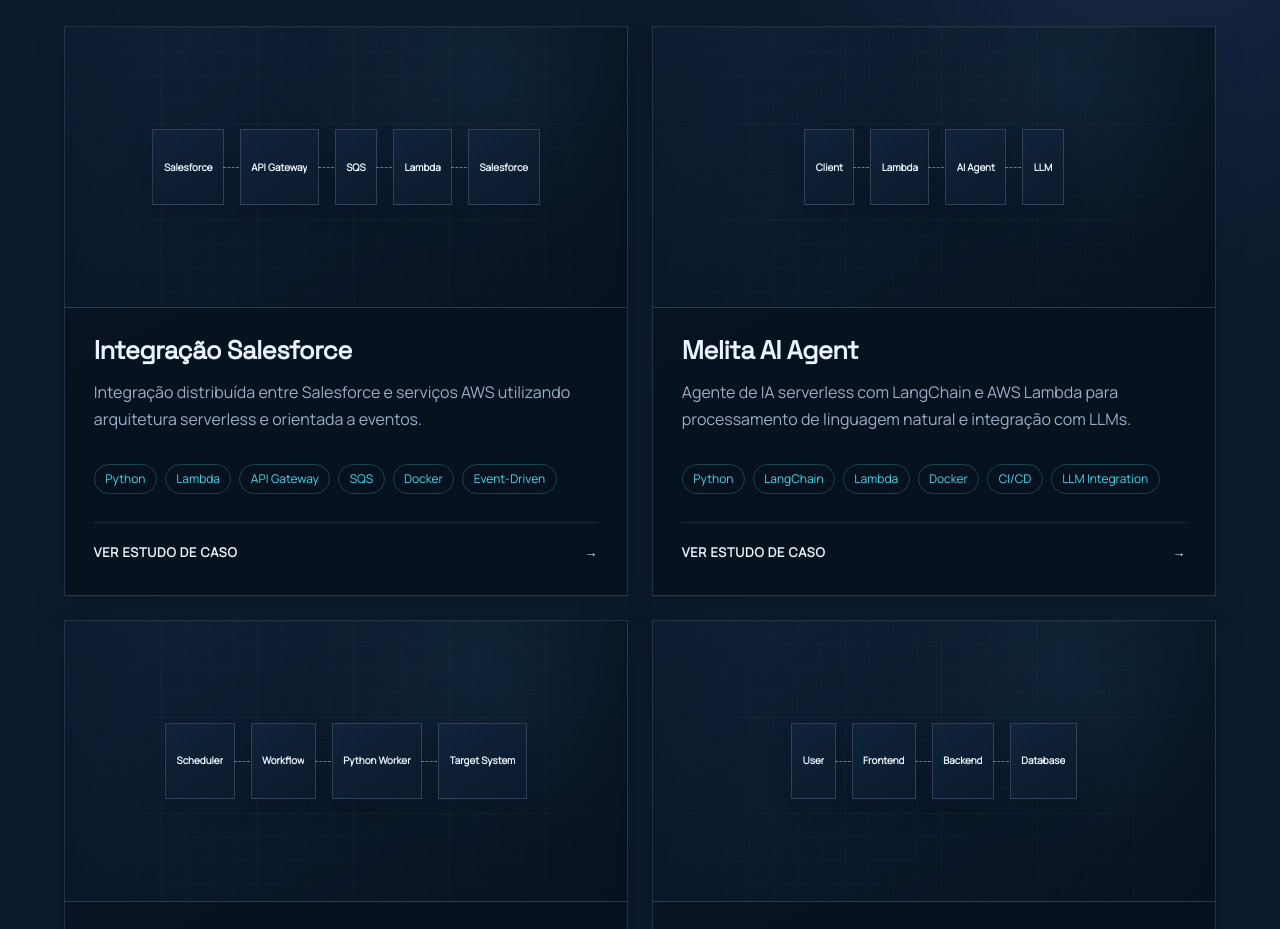
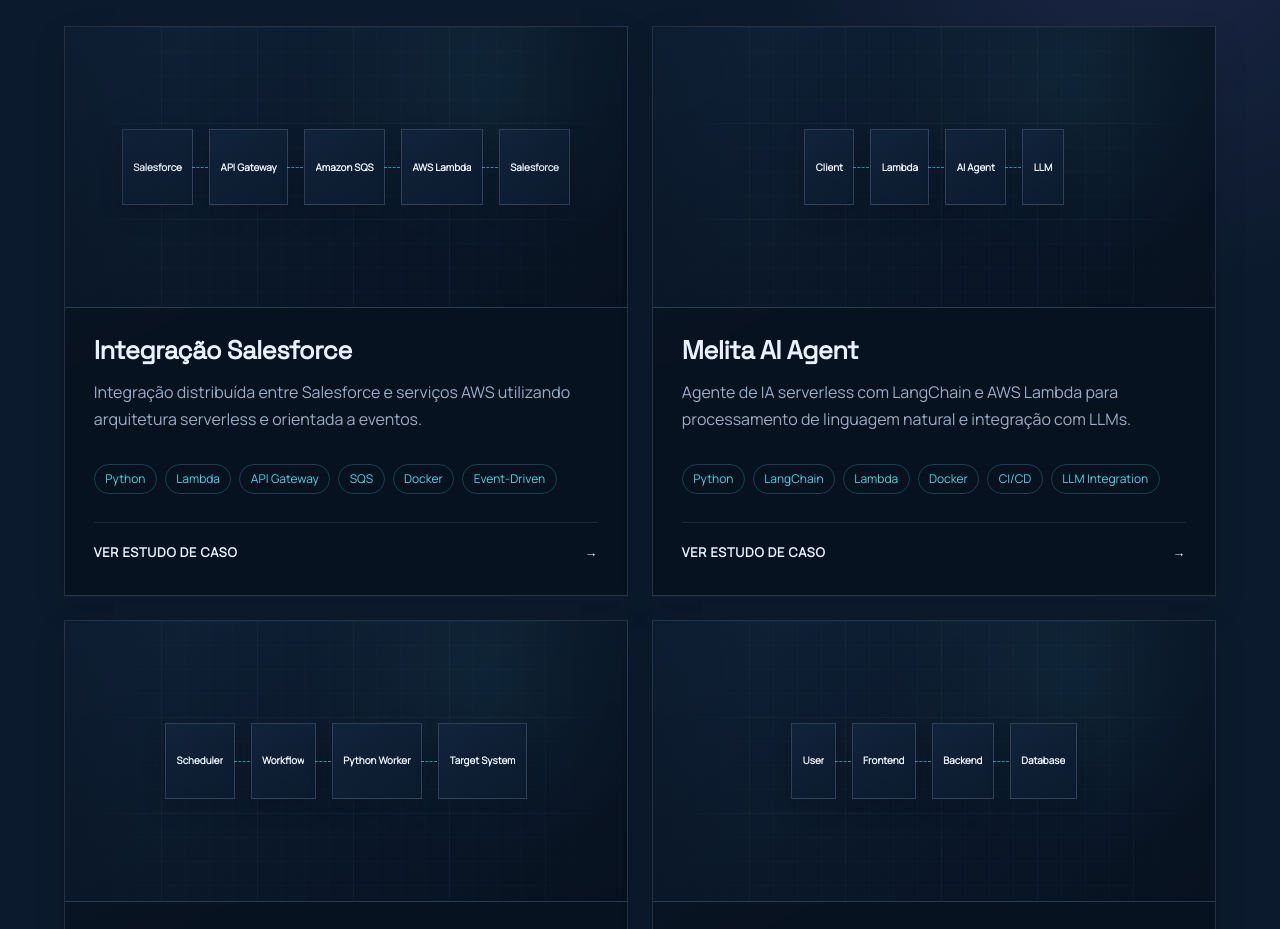
Before and after one commit to joaosalesdev/portfolio, a React (Vite) app: page / in a window 1280 px wide. Shown: the part 1820-2749 px from the top of the page. Built offline with nearby package versions, Linux system fonts and the light colour scheme.

Commit message:
feat(case-studies): improve section flow and request details

```diff
--- a/src/App.css
+++ b/src/App.css
@@ -1041,9 +1041,13 @@
   font-family: monospace;
 }
 
+.case-detail-list li strong {
+  color: var(--text);
+}
+
 .case-skills ul {
   display: grid;
-  grid-template-columns: repeat(2, minmax(0, 1fr));
+  grid-template-columns: repeat(3, minmax(0, 1fr));
   gap: 1px;
   margin: 0;
   padding: 1px;
--- a/src/components/CaseArchitectureDiagram.tsx
+++ b/src/components/CaseArchitectureDiagram.tsx
@@ -5,9 +5,9 @@
     <div className="case-architecture-diagram" role="img" aria-label={project.imageAlt}>
       <div className="case-diagram-grid" aria-hidden="true" />
       <ol>
-        {project.caseStudy.requestFlow.map((step) => (
-          <li key={step}>
-            <strong>{step}</strong>
+        {project.caseStudy.requestFlow.map((step, index) => (
+          <li key={`${step.name}-${index}`}>
+            <strong>{step.name}</strong>
           </li>
         ))}
       </ol>
--- a/src/components/ProjectCard.tsx
+++ b/src/components/ProjectCard.tsx
@@ -26,8 +26,8 @@
           <div className="project-flow-grid" aria-hidden="true" />
           <ol>
             {project.caseStudy.requestFlow.map((step, index) => (
-              <li key={`${step}-${index}`}>
-                <strong>{step}</strong>
+              <li key={`${step.name}-${index}`}>
+                <strong>{step.name}</strong>
               </li>
             ))}
           </ol>
--- a/src/content.ts
+++ b/src/content.ts
@@ -71,11 +71,12 @@
       solution: 'Solução',
       stack: 'Tecnologias',
       caseStudy: {
+        businessContext: 'Contexto do negócio',
         architectureImage: 'Visão do sistema',
         architecture: 'Arquitetura',
         responsibility: 'Minha responsabilidade',
         requestFlow: 'Fluxo da requisição',
-        decisions: 'Decisões técnicas',
+        decisions: 'Decisões arquiteturais',
         challenges: 'Principais desafios',
         results: 'Resultado',
         skills: 'Competências demonstradas',
@@ -90,13 +91,20 @@
           stack: ['Python', 'Lambda', 'API Gateway', 'SQS', 'Docker', 'Event-Driven'],
           imageAlt: 'Arquitetura serverless da integração Salesforce com serviços AWS',
           caseStudy: {
+            businessContext: 'A operação comercial dependia de informações distribuídas entre o Salesforce e serviços externos, tornando a sincronização dos dados essencial para manter os processos confiáveis e reduzir trabalho manual.',
             responsibility: 'Desenhei e implementei o fluxo de integração, defini o mapeamento dos dados e organizei o tratamento de falhas para tornar a sincronização observável e segura.',
             architecture: 'A solução separa a origem dos dados, a camada de integração e o Salesforce. A comunicação por APIs mantém os sistemas desacoplados, enquanto validações e registros de execução facilitam o acompanhamento de cada operação.',
-            requestFlow: ['Salesforce', 'API Gateway', 'SQS', 'Lambda','Salesforce'],
+            requestFlow: [
+              { name: 'Salesforce', description: 'O utilizador inicia a solicitação de sincronização.' },
+              { name: 'API Gateway', description: 'Recebe a requisição e disponibiliza o endpoint da integração.' },
+              { name: 'Amazon SQS', description: 'Enfileira a mensagem para processamento assíncrono e resiliente.' },
+              { name: 'AWS Lambda', description: 'Processa os dados, aplica as transformações e integra os sistemas.' },
+              { name: 'Salesforce', description: 'Recebe e guarda o resultado processado.' },
+            ],
             challenges: ['Conciliar modelos de dados diferentes', 'Evitar registros duplicados durante reprocessamentos', 'Rastrear falhas sem interromper todo o fluxo'],
             decisions: ['Centralizar transformações na camada de integração', 'Usar identificadores externos para garantir idempotência', 'Registrar contexto e resultado de cada sincronização'],
             result: 'O fluxo reduziu tarefas manuais, aumentou a consistência das informações comerciais e criou uma base mais confiável para evoluir novas integrações.',
-            skills: ['Integração de sistemas', 'Design de APIs', 'Modelagem de dados', 'Observabilidade'],
+            skills: ['Integração de sistemas', 'Design de APIs', 'Modelagem de dados', 'Observabilidade', 'Arquitetura Serverless', 'Event-Driven Architecture'],
           },
         },
         {
@@ -108,13 +116,19 @@
           stack: ['Python', 'LangChain', 'Lambda', 'Docker', 'CI/CD', 'LLM Integration'],
           imageAlt: 'Fluxo de funcionamento do agente de inteligência artificial Melita',
           caseStudy: {
+            businessContext: 'O produto precisava oferecer interações com inteligência artificial que fossem úteis, contextualizadas e previsíveis, sem comprometer a experiência com respostas desconectadas do objetivo da conversa.',
             responsibility: 'Estruturei o comportamento do agente, organizei as fontes de contexto e implementei o fluxo de conversa, incluindo validações para respostas mais consistentes.',
             architecture: 'A aplicação recebe a mensagem, recupera o contexto relevante e monta uma solicitação estruturada para o modelo. A resposta passa por validação antes de retornar à interface e atualizar o histórico.',
-            requestFlow: ['Client', 'Lambda', 'AI Agent', 'LLM'],
+            requestFlow: [
+              { name: 'Client', description: 'Envia a mensagem e o contexto disponível para processamento.' },
+              { name: 'Lambda', description: 'Recebe a requisição e coordena a execução serverless.' },
+              { name: 'AI Agent', description: 'Aplica instruções, seleciona o contexto relevante e prepara a solicitação.' },
+              { name: 'LLM', description: 'Processa a solicitação estruturada e gera a resposta.' },
+            ],
             challenges: ['Preservar contexto sem aumentar ruído na conversa', 'Reduzir respostas imprecisas ou fora do objetivo', 'Equilibrar qualidade, latência e custo'],
             decisions: ['Separar instruções, memória e mensagem do usuário', 'Limitar o contexto ao conteúdo relevante', 'Validar a saída antes de apresentá-la na interface'],
             result: 'O agente passou a produzir interações mais contextualizadas e previsíveis, criando uma base clara para testes, avaliação e evolução do produto.',
-            skills: ['Engenharia de prompts', 'Agentes de IA', 'Arquitetura de contexto', 'Desenvolvimento de produto'],
+            skills: ['Engenharia de prompts', 'Agentes de IA', 'Arquitetura de contexto', 'Desenvolvimento de produto', 'Arquitetura Serverless', 'Event-Driven Architecture'],
           },
         },
         {
@@ -126,13 +140,19 @@
           stack: ['Python', 'Docker', 'EventBridge', 'Step Functions', 'RPA', 'Data Processing'],
           imageAlt: 'Arquitetura da plataforma de automação de processos em AWS',
           caseStudy: {
+            businessContext: 'A operação reunia processos recorrentes de integração e tratamento de dados que exigiam execução manual, acompanhamento constante e capacidade de crescer conforme o volume de trabalho.',
             responsibility: 'Implementei as rotinas em Python, estruturei a execução na AWS e defini mecanismos de validação, logs e reprocessamento para operar o fluxo com segurança.',
             architecture: 'A arquitetura orientada a eventos recebe a solicitação, orquestra o workflow e executa tarefas de automação independentes, preservando o estado e o resultado de cada etapa.',
-            requestFlow: ['Scheduler', 'Workflow', 'Python Worker', 'Target System'],
+            requestFlow: [
+              { name: 'Scheduler', description: 'Inicia a automação no horário ou evento configurado.' },
+              { name: 'Workflow', description: 'Orquestra as etapas, mantém o estado e controla as falhas.' },
+              { name: 'Python Worker', description: 'Executa o processamento e as regras de automação.' },
+              { name: 'Target System', description: 'Recebe os dados processados ou a ação concluída.' },
+            ],
             challenges: ['Processar volumes variáveis sem intervenção manual', 'Lidar com falhas temporárias de serviços externos', 'Manter cada execução rastreável'],
             decisions: ['Adotar processamento assíncrono orientado a eventos', 'Criar tarefas pequenas e com responsabilidade definida', 'Aplicar retentativas controladas e estados explícitos de falha'],
             result: 'A automação diminuiu o tempo dedicado a tarefas repetitivas e permitiu escalar o processamento de forma previsível, com maior visibilidade operacional.',
-            skills: ['Python', 'AWS Serverless', 'Sistemas orientados a eventos', 'Automação'],
+            skills: ['Python', 'AWS Serverless', 'Sistemas orientados a eventos', 'Automação', 'Arquitetura Serverless', 'Event-Driven Architecture'],
           },
         },
         {
@@ -144,13 +164,19 @@
           stack: ['PHP', 'JavaScript', 'Stripe', 'REST API', 'SaaS', 'AI Features'],
           imageAlt: 'Arquitetura da plataforma SaaS de ensino de italiano',
           caseStudy: {
+            businessContext: 'A plataforma precisava reunir conteúdos, pagamentos e acompanhamento do progresso numa experiência digital capaz de manter os estudantes envolvidos e apoiar a evolução contínua do produto.',
             responsibility: 'Modelei a experiência de aprendizagem, desenvolvi a interface em JavaScript e estruturei o backend em PHP para organizar conteúdos, pagamentos e progresso dos estudantes.',
             architecture: 'O frontend consome uma API REST implementada em PHP, responsável pelas regras da plataforma e pela persistência em MySQL. Serviços externos complementam pagamentos e recursos inteligentes.',
-            requestFlow: ['User', 'Frontend', 'Backend', 'Database'],
+            requestFlow: [
+              { name: 'User', description: 'Inicia uma ação de aprendizagem, pagamento ou consulta de progresso.' },
+              { name: 'Frontend', description: 'Recolhe a interação e envia a solicitação para a aplicação.' },
+              { name: 'Backend', description: 'Valida os dados e executa as regras de negócio.' },
+              { name: 'Database', description: 'Guarda e disponibiliza conteúdos, pagamentos e progresso.' },
+            ],
             challenges: ['Organizar conteúdo sem sobrecarregar a interface', 'Manter uma experiência consistente em diferentes telas', 'Representar progresso de forma simples e motivadora'],
             decisions: ['Dividir o conteúdo em módulos pequenos e progressivos', 'Separar frontend e backend por uma API REST', 'Integrar pagamentos por meio do Stripe'],
             result: 'A plataforma consolidou uma experiência de estudo acessível e responsiva, preparada para receber novos conteúdos e recursos de acompanhamento.',
-            skills: ['PHP e JavaScript', 'Design de APIs REST', 'Modelagem MySQL', 'Arquitetura SaaS'],
+            skills: ['PHP e JavaScript', 'Design de APIs REST', 'Modelagem MySQL', 'Arquitetura SaaS', 'Arquitetura Serverless', 'Event-Driven Architecture'],
           },
         },
       ],
@@ -245,11 +271,12 @@
       solution: 'Solution',
       stack: 'Technologies',
       caseStudy: {
+        businessContext: 'Business context',
         architectureImage: 'System overview',
         architecture: 'Architecture',
         responsibility: 'My responsibility',
         requestFlow: 'Request flow',
-        decisions: 'Technical decisions',
+        decisions: 'Architectural decisions',
         challenges: 'Key challenges',
         results: 'Outcome',
         skills: 'Skills demonstrated',
@@ -264,13 +291,20 @@
           stack: ['Python', 'Lambda', 'API Gateway', 'SQS', 'Docker', 'Event-Driven'],
           imageAlt: 'Serverless architecture for the Salesforce integration with AWS services',
           caseStudy: {
+            businessContext: 'The commercial operation depended on information distributed between Salesforce and external services, making data synchronization essential for reliable processes and reduced manual work.',
             responsibility: 'I designed and implemented the integration flow, defined data mappings, and organized failure handling to make synchronization observable and reliable.',
             architecture: 'The solution separates the data source, integration layer, and Salesforce. API communication keeps systems decoupled, while validation and execution records make every operation easier to trace.',
-            requestFlow: ['Salesforce', 'API Gateway', 'SQS', 'Lambda','Salesforce'],
+            requestFlow: [
+              { name: 'Salesforce', description: 'The user initiates the synchronization request.' },
+              { name: 'API Gateway', description: 'Receives the request and exposes the integration endpoint.' },
+              { name: 'Amazon SQS', description: 'Queues the message for asynchronous and resilient processing.' },
+              { name: 'AWS Lambda', description: 'Processes the data, applies transformations, and integrates the systems.' },
+              { name: 'Salesforce', description: 'Receives and stores the processed result.' },
+            ],
             challenges: ['Reconcile different data models', 'Prevent duplicate records during reprocessing', 'Trace failures without stopping the entire flow'],
             decisions: ['Centralize transformations in the integration layer', 'Use external identifiers to guarantee idempotency', 'Record the context and outcome of each synchronization'],
             result: 'The flow reduced manual work, improved commercial data consistency, and established a reliable foundation for additional integrations.',
-            skills: ['Systems integration', 'API design', 'Data modeling', 'Observability'],
+            skills: ['Systems integration', 'API design', 'Data modeling', 'Observability', 'Serverless Architecture', 'Event-Driven Architecture'],
           },
         },
         {
@@ -282,13 +316,19 @@
           stack: ['Python', 'LangChain', 'Lambda', 'Docker', 'CI/CD', 'LLM Integration'],
           imageAlt: 'Workflow of the Melita artificial intelligence agent',
           caseStudy: {
+            businessContext: 'The product needed to provide useful, contextual, and predictable AI interactions without compromising the experience with responses disconnected from the conversation goal.',
             responsibility: 'I structured the agent behavior, organized context sources, and implemented the conversation flow with validation for more consistent answers.',
             architecture: 'The application receives a message, retrieves relevant context, and builds a structured request for the model. The response is validated before returning to the interface and updating history.',
-            requestFlow: ['Client', 'Lambda', 'AI Agent', 'LLM'],
+            requestFlow: [
+              { name: 'Client', description: 'Sends the message and available context for processing.' },
+              { name: 'Lambda', description: 'Receives the request and coordinates serverless execution.' },
+              { name: 'AI Agent', description: 'Applies instructions, selects relevant context, and prepares the request.' },
+              { name: 'LLM', description: 'Processes the structured request and generates the response.' },
+            ],
             challenges: ['Preserve context without adding conversation noise', 'Reduce inaccurate or off-goal responses', 'Balance quality, latency, and cost'],
             decisions: ['Separate instructions, memory, and user messages', 'Limit context to relevant content', 'Validate output before displaying it in the interface'],
             result: 'The agent produced more contextual and predictable interactions, providing a clear foundation for testing, evaluation, and product evolution.',
-            skills: ['Prompt engineering', 'AI agents', 'Context architecture', 'Product development'],
+            skills: ['Prompt engineering', 'AI agents', 'Context architecture', 'Product development', 'Serverless Architecture', 'Event-Driven Architecture'],
           },
         },
         {
@@ -300,13 +340,19 @@
           stack: ['Python', 'Docker', 'EventBridge', 'Step Functions', 'RPA', 'Data Processing'],
           imageAlt: 'Architecture of the process automation platform on AWS',
           caseStudy: {
+            businessContext: 'The operation involved recurring integration and data-processing workflows that required manual execution, constant monitoring, and the ability to scale with demand.',
             responsibility: 'I implemented the Python routines, structured execution on AWS, and defined validation, logging, and reprocessing mechanisms for reliable operation.',
             architecture: 'The event-driven architecture receives a request, orchestrates the workflow, and executes independent automation tasks with traceable state and outcomes.',
-            requestFlow: ['Scheduler', 'Workflow', 'Python Worker', 'Target System'],
+            requestFlow: [
+              { name: 'Scheduler', description: 'Starts the automation at the configured time or event.' },
+              { name: 'Workflow', description: 'Orchestrates the steps, preserves state, and controls failures.' },
+              { name: 'Python Worker', description: 'Executes the processing and automation rules.' },
+              { name: 'Target System', description: 'Receives the processed data or completed action.' },
+            ],
             challenges: ['Process variable workloads without manual intervention', 'Handle temporary failures in external services', 'Keep every execution traceable'],
             decisions: ['Use asynchronous event-based processing', 'Create small tasks with focused responsibilities', 'Apply controlled retries and explicit failure states'],
             result: 'The automation reduced time spent on repetitive tasks and enabled predictable processing at scale with improved operational visibility.',
-            skills: ['Python', 'AWS Serverless', 'Event-driven systems', 'Automation'],
+            skills: ['Python', 'AWS Serverless', 'Event-driven systems', 'Automation', 'Serverless Architecture', 'Event-Driven Architecture'],
           },
         },
         {
@@ -318,13 +364,19 @@
           stack: ['PHP', 'JavaScript', 'Stripe', 'REST API', 'SaaS', 'AI Features'],
           imageAlt: 'Architecture of the Italian learning SaaS platform',
           caseStudy: {
+            businessContext: 'The platform needed to combine content, payments, and progress tracking in a digital experience that could keep students engaged and support the product’s continuous evolution.',
             responsibility: 'I modeled the learning experience, developed the JavaScript interface, and structured the PHP backend for content, payments, and student progress.',
             architecture: 'The frontend consumes a REST API implemented in PHP, which handles platform rules and MySQL persistence. External services support payments and intelligent features.',
-            requestFlow: ['User', 'Frontend', 'Backend', 'Database'],
+            requestFlow: [
+              { name: 'User', description: 'Starts a learning, payment, or progress-tracking action.' },
+              { name: 'Frontend', description: 'Captures the interaction and sends the request to the application.' },
+              { name: 'Backend', description: 'Validates the data and executes the business rules.' },
+              { name: 'Database', description: 'Stores and provides content, payments, and progress data.' },
+            ],
             challenges: ['Organize content without overwhelming the interface', 'Keep the experience consistent across screen sizes', 'Represent progress in a simple and motivating way'],
             decisions: ['Split content into small progressive modules', 'Separate frontend and backend through a REST API', 'Integrate payments through Stripe'],
             result: 'The platform established an accessible, responsive study experience ready to receive new content and progress-tracking features.',
-            skills: ['PHP and JavaScript', 'REST API design', 'MySQL modeling', 'SaaS architecture'],
+            skills: ['PHP and JavaScript', 'REST API design', 'MySQL modeling', 'SaaS architecture', 'Serverless Architecture', 'Event-Driven Architecture'],
           },
         },
       ],
```
Also changed, not shown: src/components/ProjectCaseStudy.tsx (+36 -17 lines), src/types.ts (+8 -1 lines).
